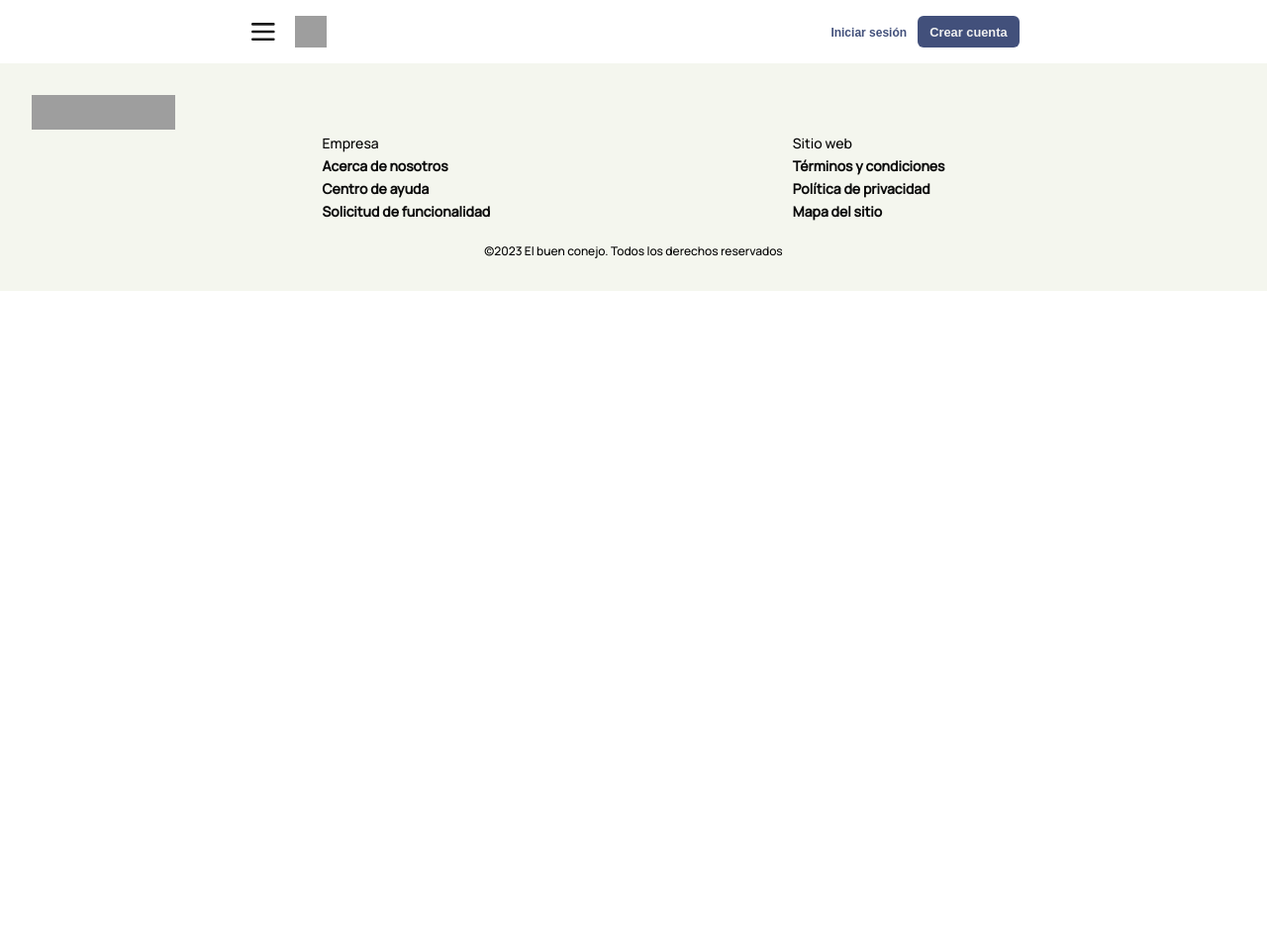
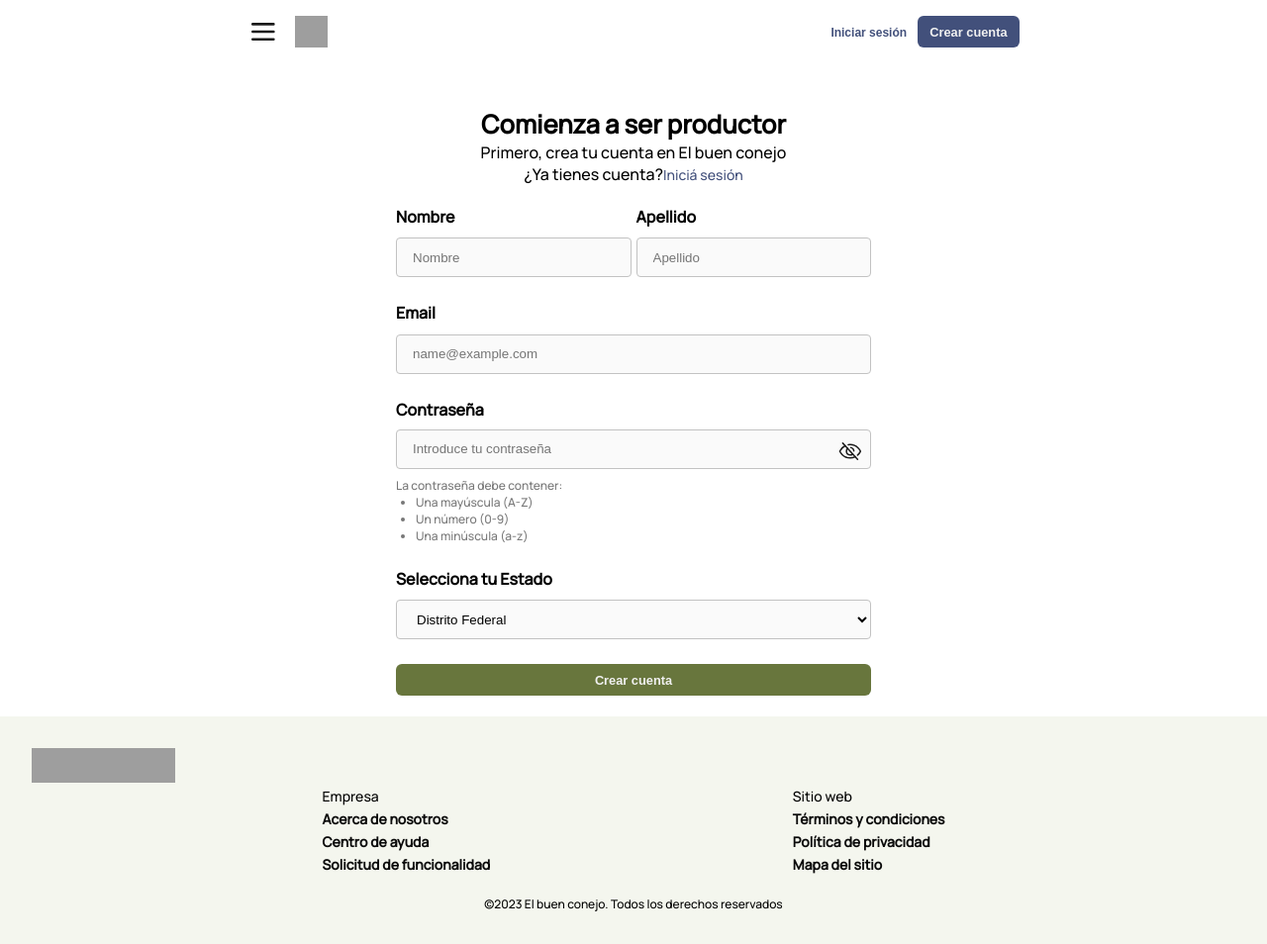
Before and after one commit to rene3255/el-buen-conejo, a Django app: template templates/Register/Register.html in a window 1280 px wide. Shown: the whole page at 99% size. Before the commit the page ends 294 px from the top, so only its background shows below. Run offline with Django 4.2, Linux system fonts and the light colour scheme; the template is opened without the code that fills it, so the values that code supplies are empty; grey boxes are pictures that could not be loaded.

Commit message:
add form

```diff
--- a/homepage/urls.py
+++ b/homepage/urls.py
@@ -1,5 +1,8 @@
 from django.urls import path
 from . import views
 urlpatterns = [
-    path('', views.home, name='home')
+    path('', views.home, name='home'),
+    path('home', views.home, name='home'),
+    path('login', views.login, name='login'),
+    path('register', views.register, name='register')
 ]
--- /dev/null
+++ b/static/css/Login/Login.css
@@ -0,0 +1,60 @@
+.form-login{
+  display: grid;
+  height: 450px;
+  width: 100%;
+  padding: 10px;
+  margin-bottom: 50px;
+  max-width: 500px;
+  margin: auto;
+}
+.form-login__header{
+    text-align: center;
+}
+.form-login__header h4{
+ margin-bottom: 0px;
+}
+.form-login__input{
+    display: grid;
+    place-items:left;
+    gap: 5px;
+    margin-bottom: 20px;
+}
+.form-login__input h6{
+    margin: 0px;
+}
+.form-login__input input{
+box-sizing: border-box;
+display: flex;
+flex-direction: row;
+justify-content: center;
+align-items: center;
+padding: 0px 16px;
+gap: 10px;
+height: 40px;
+background:var(--background);
+border: 1px solid var(--neutral-200);
+border-radius: 4px;
+}
+.password-container{
+    position: relative;
+    width: 100%;
+}
+.password-container input{
+    width: 100%;
+}
+.eye-password-none,
+.eye-password-solid{
+    width: 24px;
+    height: 24px;
+    position: absolute;
+    top: 10px;
+    right: 10px;
+    cursor: pointer;
+}
+
+.eye-password-none{
+    background: url(./../../img/icons/icons/eyes/State=Close.svg);
+}
+.eye-password-solid{
+    background: url(./../../img/icons/icons/eyes/State=Open.svg);
+}
--- /dev/null
+++ b/static/css/Register/Register.css
@@ -0,0 +1,56 @@
+.form-register{
+    display: grid;
+    height: 660px;
+    width: 100%;
+    padding: 10px;
+    margin-bottom: 10px;
+    max-width: 500px;
+    margin: auto;
+  }
+  .forn-register__name-last-name{
+    display: flex;
+    gap: 5px;
+  }
+  .form-register__header{
+      text-align: center;
+      margin-bottom: 10px;
+  }
+  .form-register__header h4{
+   margin-bottom: 0px;
+  }
+  .form-register__header p{
+    margin: 0px;
+  }
+  .form-register__input{
+      display: grid;
+      place-items:left;
+      gap: 5px;
+      margin-bottom: 20px;
+      width: 100%;
+  }
+  .form-register__input h6{
+      margin: 0px;
+  }
+  .form-register__input input,
+  .form-register__input select{
+  box-sizing: border-box;
+  display: flex;
+  flex-direction: row;
+  justify-content: center;
+  align-items: center;
+  padding: 0px 16px;
+  gap: 10px;
+  height: 40px;
+  background:var(--background);
+  border: 1px solid var(--neutral-200);
+  border-radius: 4px;
+  width: 100%;
+  }
+  .font-register__password-info{
+    font-size: 12px;
+    color: var(--gray);
+  }
+  .font-register__password-info ul{
+    padding: 0px 0px 0px 20px;
+    margin: 0px;
+  }
--- a/static/css/layaout/layaout.css
+++ b/static/css/layaout/layaout.css
@@ -37,6 +37,7 @@
     --white-one:#D9D9D9;
     --doe: #91529E;
     --buck: #407C7A;
+    --gray: #777777;
 
     /* states */
     --danger-100: #E53E3E;
@@ -123,6 +124,17 @@
         background-repeat: no-repeat;
         background-size: cover;
     }
+    .link__a{
+        text-decoration: none;
+        color:var(--primary-600);
+        font-size: 14px;
+    }
+    .link__a:hover{
+      text-decoration: underline;
+    }
+    .link__a-without-css{
+        text-decoration: none;
+    }
     .footer{
         width: 100%;
         background-color: var(--secondary-50);
--- a/static/css/main.css
+++ b/static/css/main.css
@@ -1,3 +1,5 @@
 @import url(./layaout/layaout.css);
 @import url(./components/components.css);
 @import url(./homepage/homepage.css);
+@import url(./Login/Login.css);
+@import url(./Register/Register.css);
--- /dev/null
+++ b/static/js/form/Tools.js
@@ -0,0 +1,41 @@
+export function Eye_password(){
+    const eye_password=document.querySelector("#eye-password");
+    if(eye_password){
+        eye_password.addEventListener('click',(e)=>{
+            const password=document.querySelector("#password");
+            if(password){
+               if(eye_password.classList.contains('eye-password-none')){
+                    eye_password.classList.remove('eye-password-none');
+                    eye_password.classList.add('eye-password-solid');
+                    password.type="text";
+               }else{
+                    eye_password.classList.remove('eye-password-solid');
+                    eye_password.classList.add('eye-password-none');
+                    password.type="password";
+               }
+            }
+        });
+    }
+}
+
+export function valitate_string(value){
+    return /^[A-Z]+$/i.test(value);
+}
+
+export function validate_Email(value) {
+    return /^(([^<>()[\]\.,;:\s@\"]+(\.[^<>()[\]\.,;:\s@\"]+)*)|(\".+\"))@(([^<>()[\]\.,;:\s@\"]+\.)+[^<>()[\]\.,;:\s@\"]{2,})$/i.test(value)
+}
+
+export function validate_password_register(value){
+    return {
+        'leter':/[A-z]/.test(value),
+        'upper':/[A-Z]/.test(value),
+        'number':/\d/.test(value)
+    }
+}
+
+export function validate_password(value){
+    return /[A-z]/.test(value)&&
+           /[A-Z]/.test(value)&&
+           /\d/.test(value)
+}
--- /dev/null
+++ b/static/js/form/form_register.js
@@ -0,0 +1,26 @@
+import {
+    Eye_password,
+    valitate_string,
+    validate_Email,
+    validate_password
+} from "./Tools.js";
+
+const d=document;
+/*DOMContentLoaded es la primera carga del documento
+mas rapido que load */
+
+d.addEventListener('DOMContentLoaded',(e)=>{
+    const form_register=document.querySelector('.form-register');
+    if(form_register){
+        form_register.addEventListener("submit",(e)=>{
+            e.preventDefault();
+            console.log(valitate_string(form_register.name.value));
+            console.log(valitate_string(form_register.last_name.value));
+            console.log(validate_Email(form_register.email.value));
+            console.log(validate_password(form_register.password.value));
+            //form_register.submit();
+        });
+        console.log("se cargo");
+    }
+    Eye_password();
+})
--- a/templates/Register/Register.html
+++ b/templates/Register/Register.html
@@ -4,7 +4,61 @@
 {% block content %}
 {% include 'layouts/header.html' %}
 <main>
+    <form  class="form-register" action="#" method="post">
+        <div class="form-register__header">
+           <h4>Comienza a ser productor</h4>
+           <span>Primero, crea tu cuenta en El buen conejo</span> <br>
+           <span>¿Ya tienes cuenta?<a class="link__a" href="Register">Iniciá sesión</a></span>
+        </div>
+        <div class="forn-register__name-last-name">
+            <div class="form-register__input">
+                <label for="name">
+                   <h6>Nombre</h6>
+                </label>
+                <input type="text" name="name" id="name" placeholder="Nombre" required>
+             </div>
+             <div class="form-register__input">
+                <label for="last-name">
+                    <h6>Apellido</h6>
+                </label>
+                <input type="text" name="last_name" id="last_name" placeholder="Apellido" required>
+             </div>
 
+        </div>
+        <div class="form-register__input">
+           <label for="email">
+              <h6>Email</h6>
+           </label>
+           <input type="email" name="email" id="email" placeholder="name@example.com" required>
+        </div>
+        <div class="form-register__input" >
+           <label for="password">
+              <h6>Contraseña</h6>
+           </label>
+           <div class="password-container">
+            <input type="password" name="password" id="password" placeholder="Introduce tu contraseña" required>
+            <div class="eye-password-none" id="eye-password"></div>
+          </div>
+           <div class="font-register__password-info">
+            <span>La contraseña debe contener:</span>
+            <ul>
+               <li>Una mayúscula (A-Z)</li>
+               <li>Un número (0-9) </li>
+               <li>Una minúscula (a-z)</li>
+            </ul>
+           </div>
+        </div>
+        <div class="form-register__input" >
+            <label for="contry">
+               <h6>Selecciona tu Estado</h6>
+            </label>
+            <select name="contry" id="contry">
+                <option value="Distrito Federal">Distrito Federal</option>
+            </select>
+         </div>
+        <button class="btn btn-sm btn-secundary-solid">Crear cuenta</button>
+     </form>
+     <script src="{% static 'js/form/form_register.js' %}" type="module" ></script>
 </main>
 {% include 'layouts/footer.html' %}
 {% endblock %}
--- a/templates/base.html
+++ b/templates/base.html
@@ -3,6 +3,17 @@
 {% load static %}
 <html lang="en">
 <head>
+  <!--
+    Desarrollo-init
+  -->
+  <meta http-equiv="Expires" content="0">
+  <meta http-equiv="Last-Modified" content="0">
+  <meta http-equiv="Cache-Control" content="no-cache, mustrevalidate">
+  <meta http-equiv="Pragma" content="no-cache">
+    <!--
+    Desarrollo-fin
+  -->
+
   <meta charset="UTF-8">
   <meta http-equiv="X-UA-Compatible" content="IE=edge">
   <meta name="viewport" content="width=device-width, initial-scale=1.0">
--- a/templates/components/Navbar.html
+++ b/templates/components/Navbar.html
@@ -3,7 +3,9 @@
         <div class="menu-mobile">
             <div class="menu-mobile__icon"></div>
         </div>
+        <a href="home" class="link__a-without-css">
             <div class="logo"></div>
+        </a>
     </div>
     <ul class="menu">
         <li>
@@ -17,11 +19,15 @@
         </li>
     </ul>
     <div class="button-login">
+        <a href="login" class="link__a-without-css">
             <button class="btn btn-xs btn-primary-none">
                 Iniciar sesión
             </button>
+        </a>
+        <a href="register" class="link__a-without-css">
             <button class="btn btn-sm btn-primary-solid">
                 Crear cuenta
             </button>
+        </a>
     </div>
 </nav>
--- a/templates/homepage/homepage.html
+++ b/templates/homepage/homepage.html
@@ -9,7 +9,7 @@
         <h3>La herramienta para controlar su granja</h3>
         <p>Lleva un registro completo de tus conejos y gestiona tu granja de manera eficiente.</p>
       </div>
-        <button class="btn btn-md btn-secundary-solid">Únete a El buen conejo</button>
+        <button class="btn btn-lg btn-secundary-solid">Únete a El buen conejo</button>
         <div class="slider">
             <div class="infocar__slider">
                 <img src={% static 'gif/camera.gif' %}  width="50" height="50"  alt="" srcset="">
```
Also changed, not shown: homepage/views.py (+8 -0 lines), static/js/form/form_login.js (added, +23 -0 lines), templates/Login/Login.html (+24 -1 lines), static/img/icons/icons/eyes/State=Close.svg (added), static/img/icons/icons/eyes/State=Open.svg (added). Lines whose indentation alone changed are shown as unchanged.
